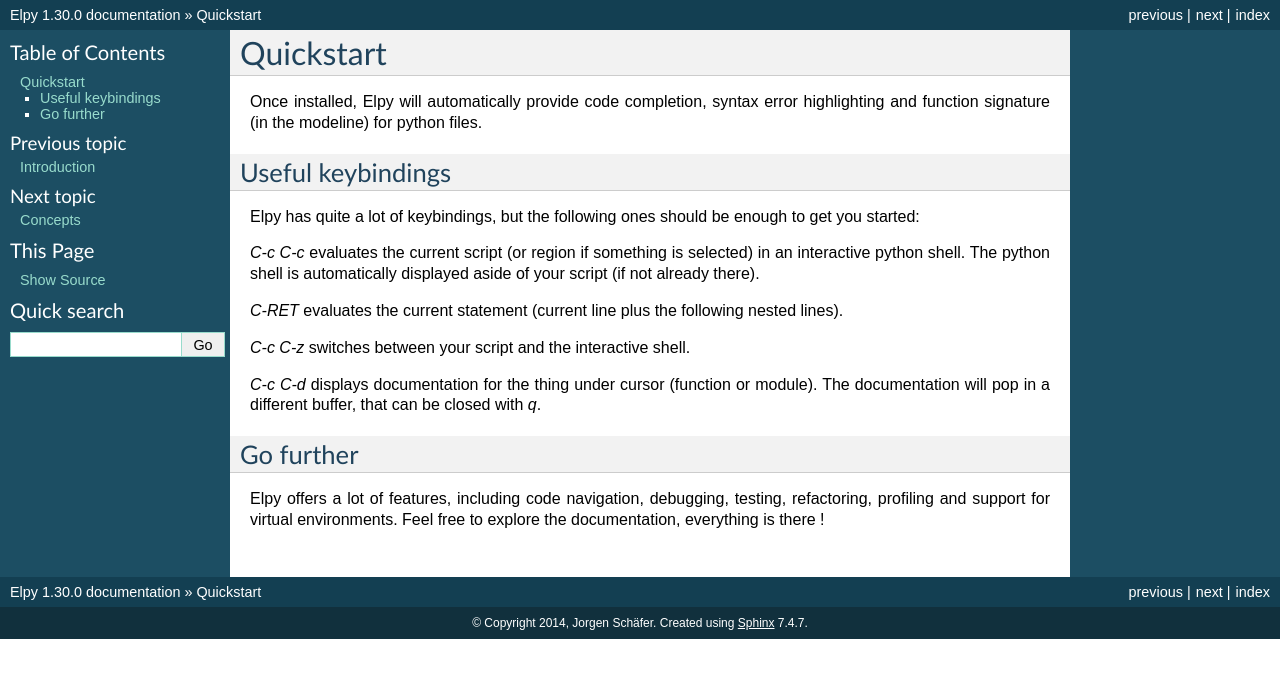
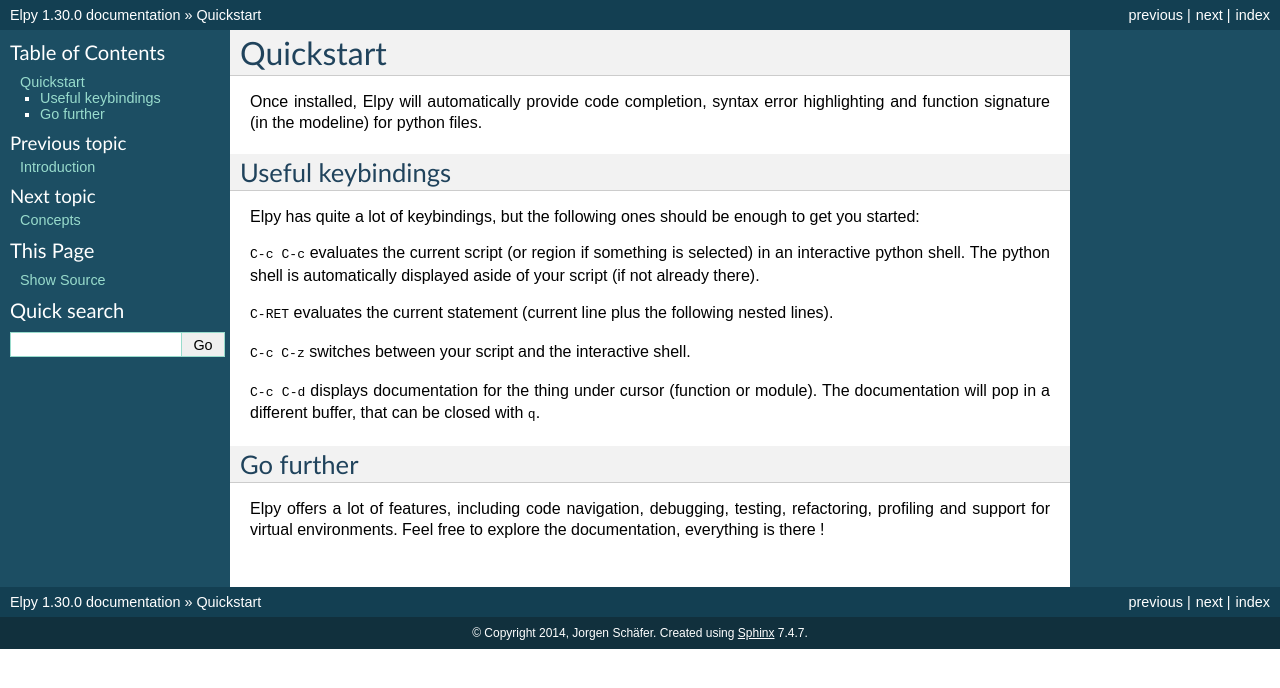
Before and after one commit to jorgenschaefer/elpy, a Sphinx documentation site: the page built from docs/quickstart.rst, in a window 1280 px wide. Shown: the top 688 px of the page. Built offline with Sphinx 7.4.7, drawn with Linux system fonts in a browser that asks for light colours; part of the change alters nothing that is shown.

```diff
--- a/docs/quickstart.rst
+++ b/docs/quickstart.rst
@@ -8,13 +8,13 @@ Useful keybindings
 
 Elpy has quite a lot of keybindings, but the following ones should be enough to get you started:
 
-`C-c C-c` evaluates the current script (or region if something is selected) in an interactive python shell. The python shell is automatically displayed aside of your script (if not already there).
+:kbd:`C-c C-c` evaluates the current script (or region if something is selected) in an interactive python shell. The python shell is automatically displayed aside of your script (if not already there).
 
-`C-RET` evaluates the current statement (current line plus the following nested lines).
+:kbd:`C-RET` evaluates the current statement (current line plus the following nested lines).
 
-`C-c C-z` switches between your script and the interactive shell.
+:kbd:`C-c C-z` switches between your script and the interactive shell.
 
-`C-c C-d` displays documentation for the thing under cursor (function or module). The documentation will pop in a different buffer, that can be closed with `q`.
+:kbd:`C-c C-d` displays documentation for the thing under cursor (function or module). The documentation will pop in a different buffer, that can be closed with :kbd:`q`.
 
 Go further
 ----------
```
